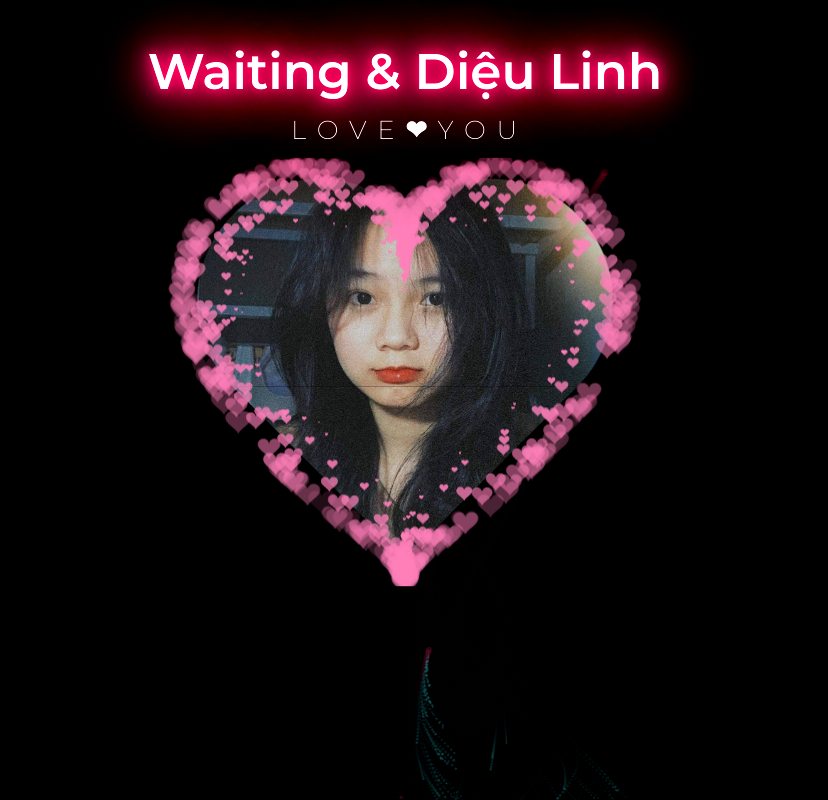
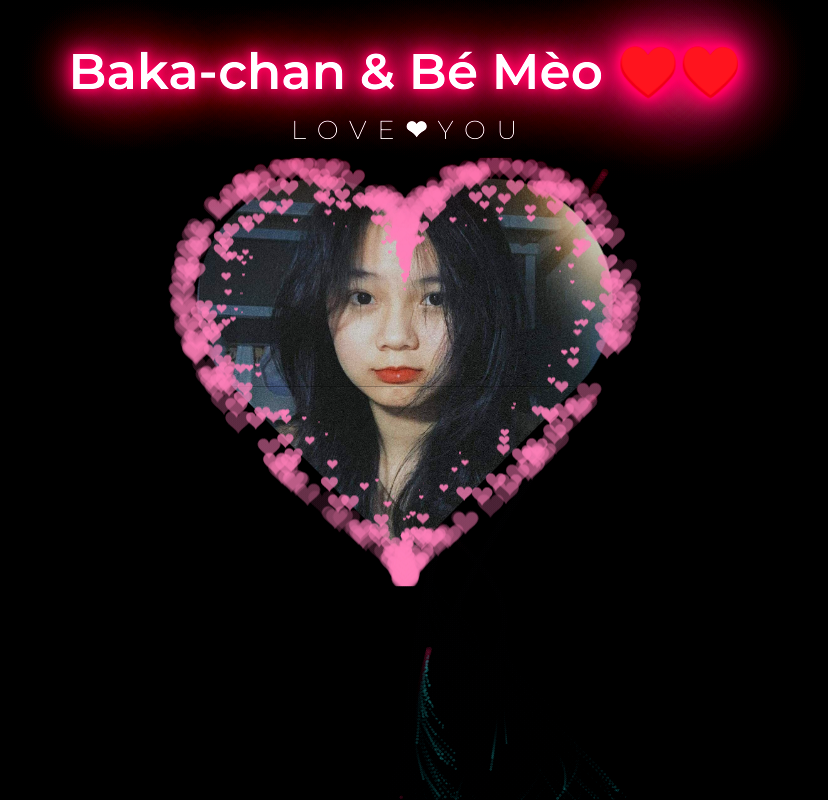
Before and after one commit to duc-duong0208/heart, a plain HTML site: page index.html in a window 1280 px wide. Shown: the whole page, without its empty margins (235-1063 px from the left). Drawn offline with nearby package versions, Linux system fonts and the light colour scheme.

Commit message:
update username

```diff
--- a/index.html
+++ b/index.html
@@ -22,7 +22,7 @@
     <!-- </div> -->
     <div class="title">
       <!-- EDIT HERE -->
-      <h2 class="STARDUST1">Waiting &amp; Diệu Linh</h2>
+      <h2 class="STARDUST1">Baka-chan &amp; Bé Mèo ♥️♥️</h2>
       <h3 class="STARDUST2">L O V E <strong>❤</strong> Y O U</h3>
       <img class="img" src="./images/dl.jpg" alt="DieuLinh" />
       <canvas id="pinkboard"></canvas>
```
